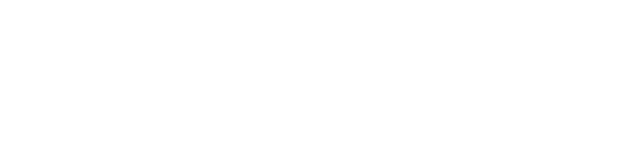
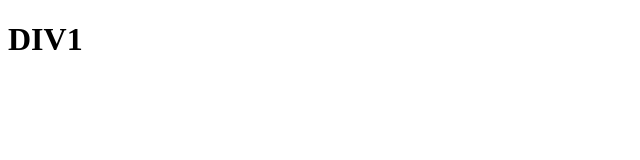
Before and after one commit to 230102/Laboratorio3, a plain HTML site: page index.html in a window 1280 px wide. Shown: the whole page, without its empty margins (0-640 px from the left). Drawn offline with Linux system fonts and the light colour scheme.

Commit message:
primer cambio

```diff
--- a/index.html
+++ b/index.html
@@ -7,6 +7,6 @@
     <title>Document</title>
 </head>
 <body>
-
+    <h1>DIV1</h1>
 </body>
 </html>
```
